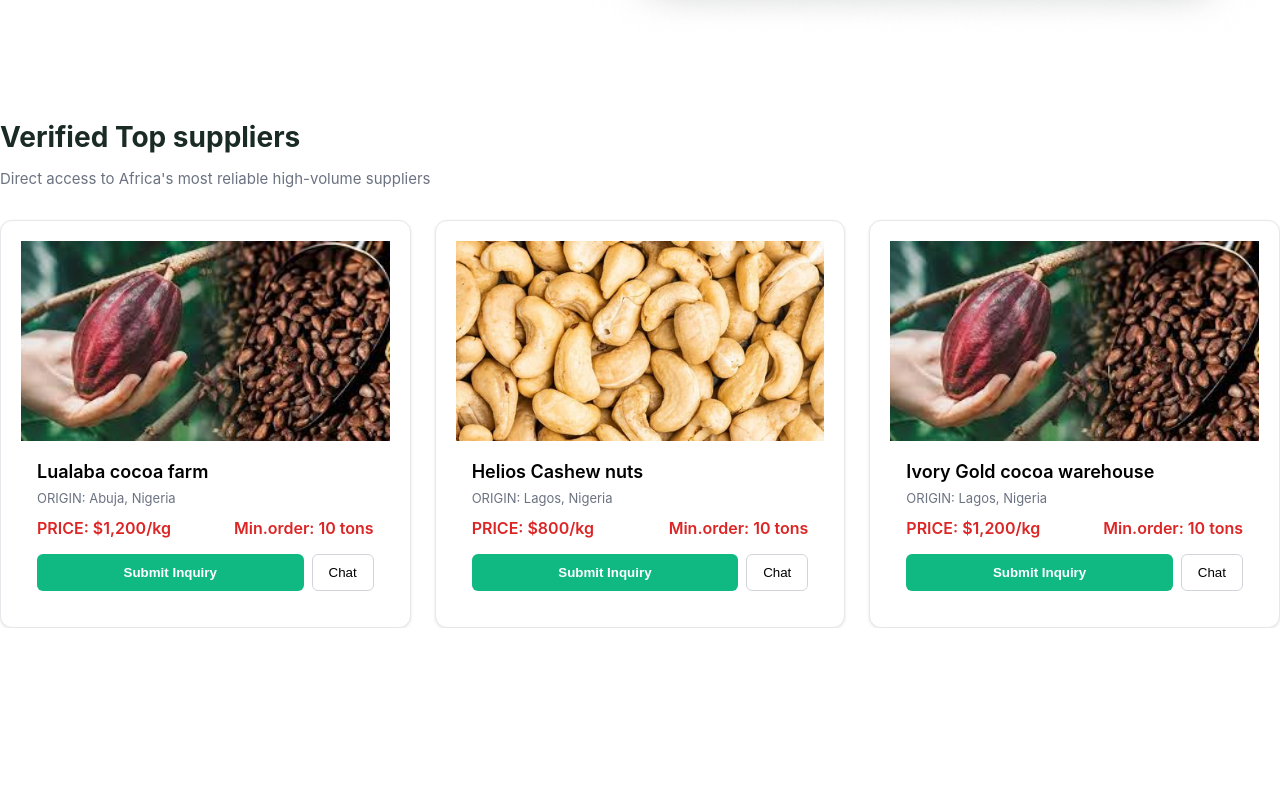
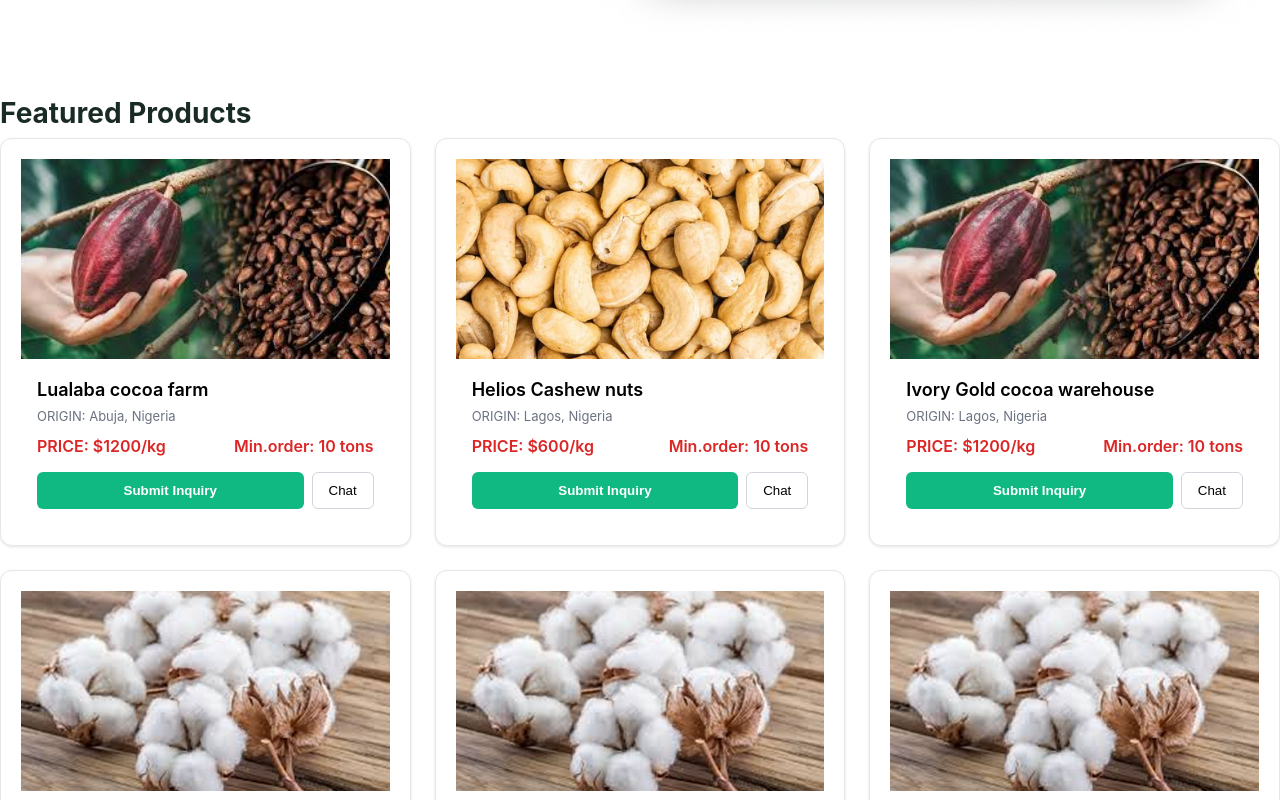
Before and after one commit to banga-low/africonnect-project, a React (Vite) app in the folder africonnect-project/: page /marketplace in a window 1280 px wide. Shown: the part 580-1380 px from the top of the page. Before the commit the page ends 1208 px from the top, so only its background shows below. Built offline with nearby package versions, Linux system fonts and the light colour scheme.

Commit message:
feat: add hardcoded 6 dummy products

```diff
--- a/africonnect-project/src/AppBuyer.jsx
+++ b/africonnect-project/src/AppBuyer.jsx
@@ -1,3 +1,5 @@
+import{dummyProducts} from './data/dummyProducts';
+
 import MarketplaceGrid from './components/MarketplaceGrid'
 import "./components/MarketplaceGrid.css";
 
@@ -9,6 +11,26 @@ function AppBuyer(){
     <div className="hero">
   <img src="/assets2/hero-cocoa.jpg" alt="Empowering African Industry" />
 </div>
+<section className="featured-products">
+  <h2 className="section-title">Featured Products</h2>
+  <div className="product-grid">
+    {dummyProducts.map((product) => (
+      <div className="product-card" key={product.id}>
+        <img src={product.image} alt={product.name} />
+        <h3>{product.name}</h3>
+        <p className="location">ORIGIN: {product.origin}</p>
+        <div className="price-row">
+          <span className="price">PRICE: ${product.price}/kg</span>
+          <span className="moq">Min.order: {product.moq} tons</span>
+        </div>
+        <div className="card-buttons">
+          <button className="btn-primary">Submit Inquiry</button>
+          <button className="btn-secondary">Chat</button>
+        </div>
+      </div>
+    ))}
+  </div>
+</section>
 
 <div className="product-grid">
   {/* your 3 product cards here using /assets2/cashew.jpg etc */}
--- a/africonnect-project/src/data/dummyProducts.js
+++ b/africonnect-project/src/data/dummyProducts.js
@@ -6,7 +6,7 @@ export const dummyProducts = [
     origin: "Abuja, Nigeria",
     price: 1200,
     moq: 10,
-    image: "",
+    image: "assets2/cocoa-beans.jpg",
     status: "Verified"
   },
   {
@@ -16,7 +16,7 @@ export const dummyProducts = [
     origin: "Lagos, Nigeria",
     price: 600,
     moq: 10,
-    image: "",
+    image: "assets2/cashew.jpg",
     status: "Verified Supplier"
   },
   {
@@ -26,7 +26,7 @@ export const dummyProducts = [
     origin: "Lagos, Nigeria",
     price: 1200,
     moq: 10,
-    image: "",
+    image: "assets2/cocoa-beans.jpg",
     status: "Out of stock"
   },
   {
@@ -36,7 +36,7 @@ export const dummyProducts = [
     origin: "Kumasi, Ghana",
     price: 950,
     moq: 5,
-    image: "",
+    image: "assets2/cotton.png",
     status: "Verified Supplier"
   },
   {
@@ -46,7 +46,7 @@ export const dummyProducts = [
     origin: "Lagos, Nigeria",
     price: 800,
     moq: 10,
-    image: "",
+    image: "assets2/cotton.png",
     status: "Verified Supplier"
   },
   {
@@ -56,7 +56,7 @@ export const dummyProducts = [
     origin: "Zambia",
     price: 1100,
     moq: 10,
-    image: "",
+    image: "assets2/cotton.png",
     status: "Verified Supplier"
   },
   {
@@ -66,7 +66,7 @@ export const dummyProducts = [
     origin: "Kumasi, Ghana",
     price: 1250,
     moq: 10,
-    image: "",
+    image: "assets2/cocoa-beans.jpg",
     status: "Verified Supplier"
   },
   {
@@ -76,7 +76,7 @@ export const dummyProducts = [
     origin: "Abuja, Nigeria",
     price: 700,
     moq: 10,
-    image: "",
+    image: "assets2/cashew.jpg",
     status: "Out of stock"
   },
   {
@@ -86,7 +86,7 @@ export const dummyProducts = [
     origin: "Abuja, Nigeria",
     price: 1000,
     moq: 10,
-    image: "",
+    image: "assets2/cocoa-beans.jpg",
     status: "Verified Supplier"
   }
 ];
```
